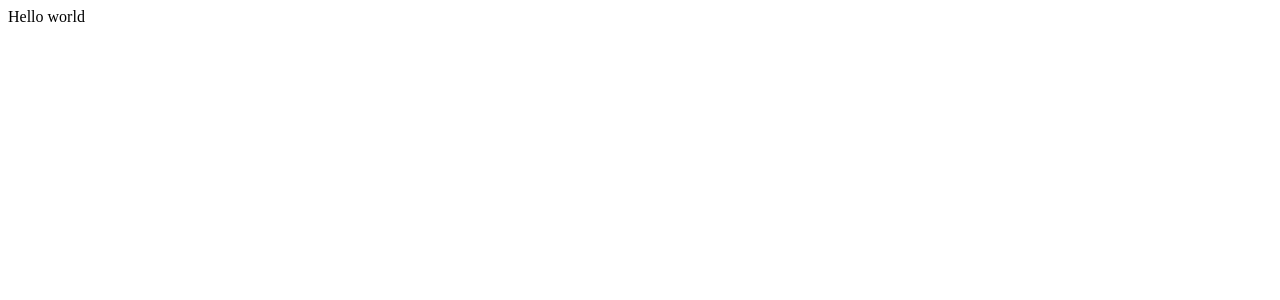
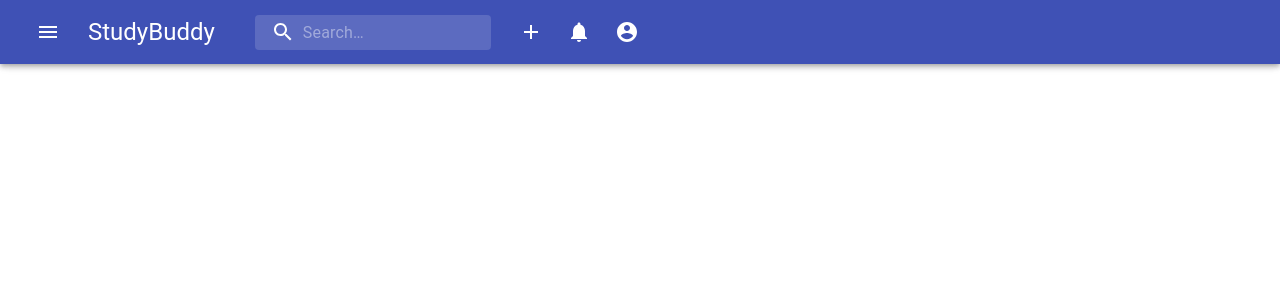
Before and after one commit to alexl0806/OrgTool, a React (Create React App) app in the folder client/: page / in a window 1280 px wide. Shown: the top 300 px of the page. Built offline with nearby package versions, Linux system fonts and the light colour scheme.

Commit message:
Started front end and AppNavbar

```diff
--- a/client/package.json
+++ b/client/package.json
@@ -3,15 +3,18 @@
   "version": "0.1.0",
   "private": true,
   "dependencies": {
+    "@material-ui/core": "^4.12.0",
+    "@material-ui/icons": "^4.11.2",
     "@testing-library/jest-dom": "^5.14.1",
     "@testing-library/react": "^11.2.7",
     "@testing-library/user-event": "^12.8.3",
     "axios": "^0.21.1",
     "dayjs": "^1.10.5",
+    "install": "^0.13.0",
+    "npm": "^7.19.1",
     "react": "^17.0.2",
     "react-dom": "^17.0.2",
     "react-scripts": "4.0.3",
-    "reactstrap": "^8.9.0",
     "redux": "^4.1.0",
     "redux-thunk": "^2.3.0"
   },
--- a/client/src/App.js
+++ b/client/src/App.js
@@ -1,7 +1,9 @@
+import AppNavbar from "./components/AppNavbar.js";
+
 function App() {
   return (
     <div>
-      Hello world
+      <AppNavbar />
     </div>
   );
 }
--- /dev/null
+++ b/client/src/components/AppNavbar.js
@@ -0,0 +1,109 @@
+import React from "react";
+import { alpha, makeStyles } from "@material-ui/core/styles";
+import {
+  AppBar,
+  Toolbar,
+  Typography,
+  IconButton,
+  InputBase,
+} from "@material-ui/core";
+
+import MenuIcon from "@material-ui/icons/Menu";
+import AddIcon from "@material-ui/icons/Add";
+import NotificationsIcon from "@material-ui/icons/Notifications";
+import AccountCircleIcon from "@material-ui/icons/AccountCircle";
+import SearchIcon from "@material-ui/icons/Search";
+
+const useStyles = makeStyles((theme) => ({
+  menuButton: {
+    marginRight: theme.spacing(2),
+  },
+  title: {
+    display: "none",
+    marginRight: theme.spacing(2),
+    [theme.breakpoints.up("sm")]: {
+      display: "block",
+    },
+  },
+  search: {
+    position: "relative",
+    borderRadius: theme.shape.borderRadius,
+    backgroundColor: alpha(theme.palette.common.white, 0.15),
+    "&:hover": {
+      backgroundColor: alpha(theme.palette.common.white, 0.25),
+    },
+    marginRight: theme.spacing(2),
+    marginLeft: 0,
+    width: "100%",
+    [theme.breakpoints.up("sm")]: {
+      marginLeft: theme.spacing(3),
+      width: "auto",
+    },
+  },
+  searchIcon: {
+    padding: theme.spacing(0, 2),
+    height: "100%",
+    position: "absolute",
+    pointerEvents: "none",
+    display: "flex",
+    alignItems: "center",
+    justifyContent: "center",
+  },
+  inputRoot: {
+    color: "inherit",
+  },
+  inputInput: {
+    padding: theme.spacing(1, 1, 1, 0),
+    // vertical padding + font size from searchIcon
+    paddingLeft: `calc(1em + ${theme.spacing(4)}px)`,
+    transition: theme.transitions.create("width"),
+    width: "100%",
+    [theme.breakpoints.up("md")]: {
+      width: "20ch",
+    },
+  },
+}));
+
+const AppNavbar = () => {
+  const classes = useStyles();
+
+  return (
+    <>
+      <AppBar>
+        <Toolbar>
+          <IconButton color="inherit" className={classes.menuButton}>
+            <MenuIcon />
+          </IconButton>
+          <Typography variant="h5" className={classes.title} noWrap>
+            StudyBuddy
+          </Typography>
+          <div className={classes.search}>
+            <div className={classes.searchIcon}>
+              <SearchIcon />
+            </div>
+            <InputBase
+              placeholder="Search…"
+              classes={{
+                root: classes.inputRoot,
+                input: classes.inputInput,
+              }}
+              inputProps={{ "aria-label": "search" }}
+            />
+          </div>
+
+          <IconButton color="inherit">
+            <AddIcon />
+          </IconButton>
+          <IconButton color="inherit">
+            <NotificationsIcon />
+          </IconButton>
+          <IconButton color="inherit" edge="end">
+            <AccountCircleIcon />
+          </IconButton>
+        </Toolbar>
+      </AppBar>
+    </>
+  );
+};
+
+export default AppNavbar;
```
Also changed, not shown: client/src/index.js (+6 -6 lines), 2 other files (tests, documents, lock files or other folders).
